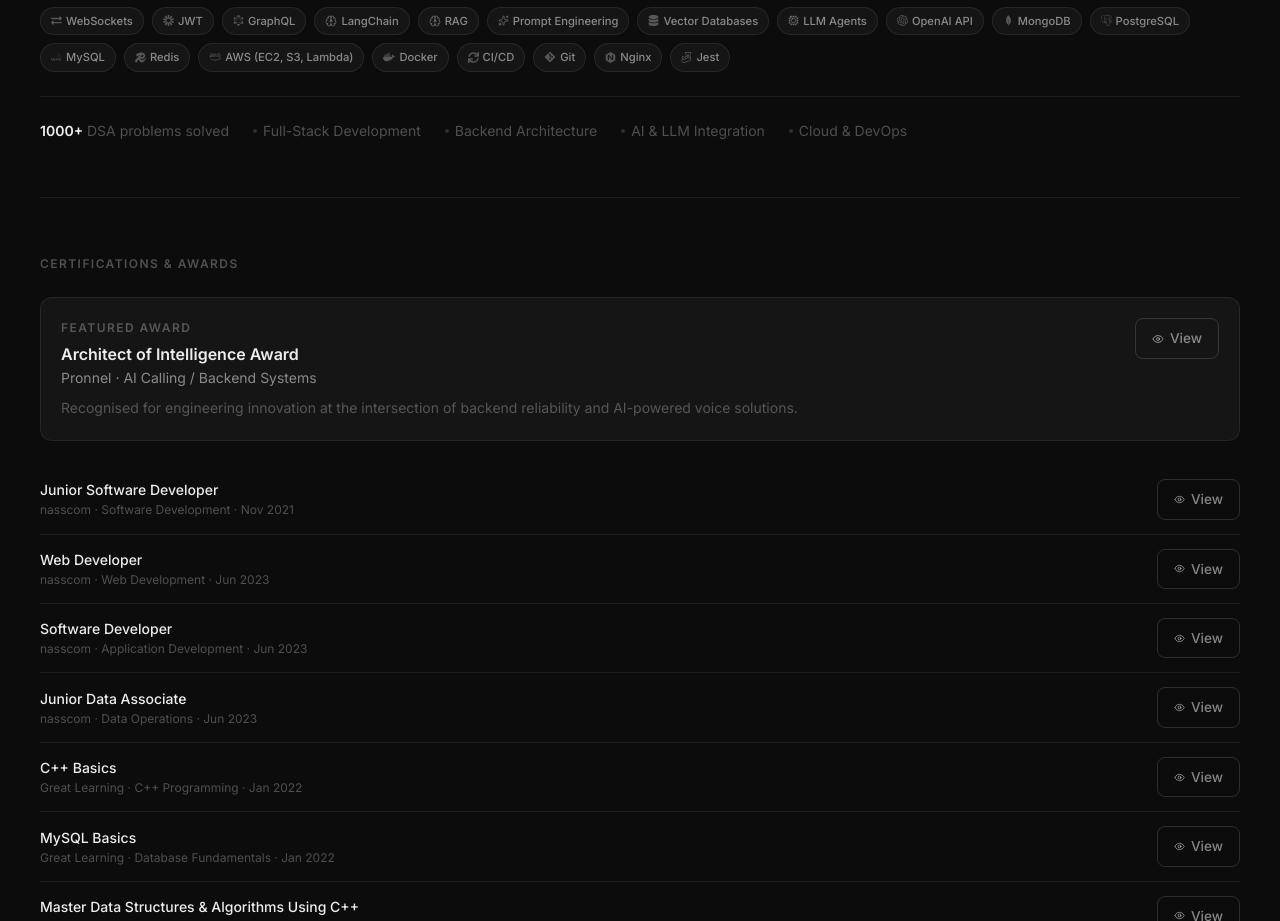
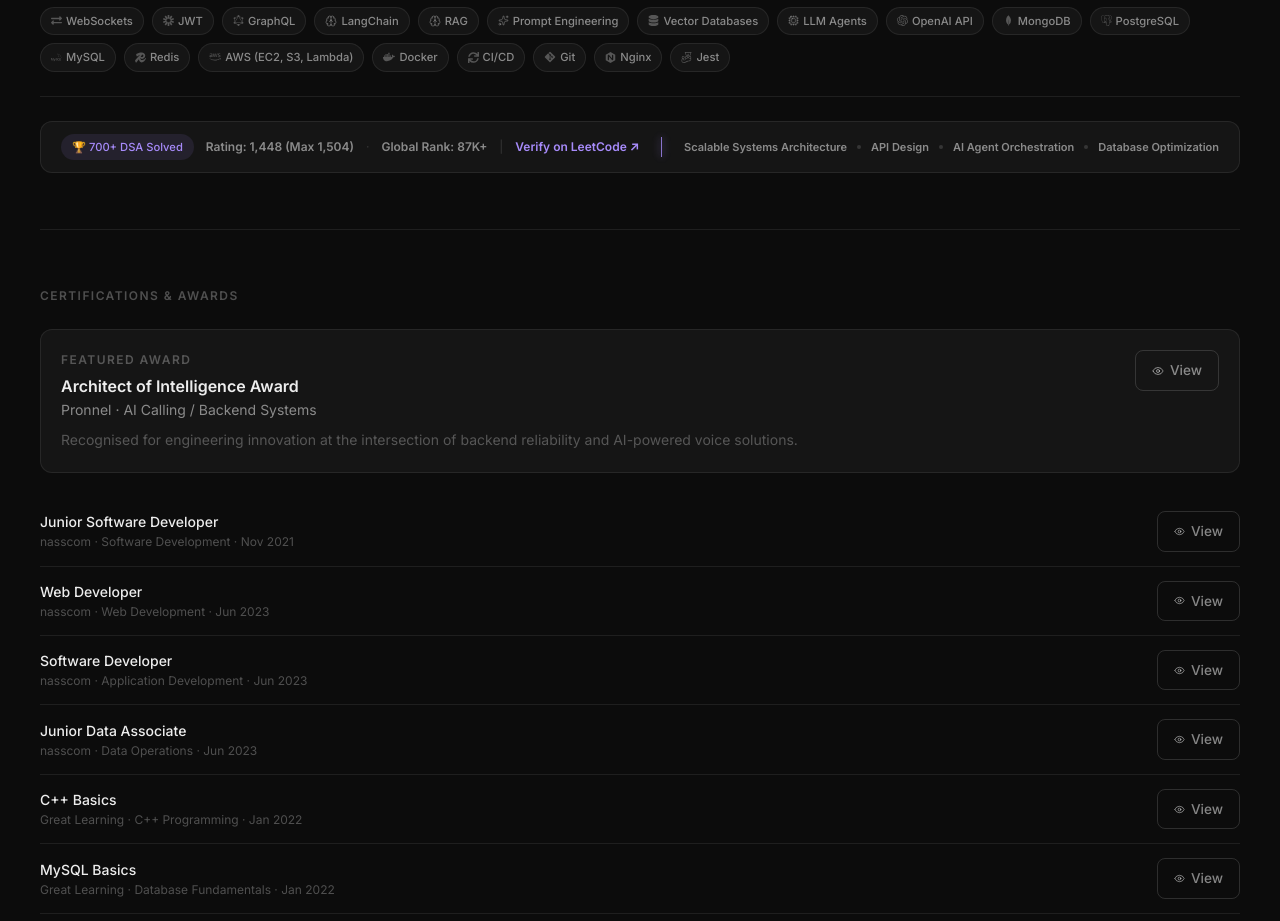
Before and after one commit to Amarjeetkumar123/amarjeet-portfolio, a Next.js app: page / in a window 1280 px wide. Shown: the part 2533-3454 px from the top of the page. Built offline with nearby package versions, Linux system fonts and the light colour scheme.

Commit message:
feat: replace basic stats strip with enhanced, interactive LeetCode achievement and engineering focus section

```diff
--- a/src/components/skills-section.tsx
+++ b/src/components/skills-section.tsx
@@ -128,21 +128,48 @@ export function SkillsSection() {
           })}
         </motion.div>
 
-        {/* Extra stat row */}
+        {/* Compact Achievement & Competencies Strip */}
         <motion.div variants={staggerItem} className="divider" />
         <motion.div
           variants={staggerItem}
-          className="flex flex-wrap items-center gap-x-6 gap-y-2 text-sm text-[var(--fg-3)]"
+          className="flex flex-col lg:flex-row justify-between items-center gap-4 rounded-xl border border-[var(--border)] bg-[var(--surface)] px-5 py-3 text-xs text-[var(--fg-3)] transition-all duration-300 hover:border-[var(--border-2)] hover:shadow-md hover:shadow-[var(--accent-dim)]"
         >
-          <span>
-            <span className="font-semibold text-[var(--fg)]">1000+</span> DSA problems solved
-          </span>
-          {portfolio.focusAreas.map((a) => (
-            <span key={a} className="flex items-center gap-1.5">
-              <span className="size-1 rounded-full bg-[var(--border-2)]" />
-              {a}
+          {/* Left: Leetcode Achievements */}
+          <div className="flex flex-wrap items-center gap-x-3 gap-y-1.5 justify-center lg:justify-start">
+            <span className="pill pill-accent font-semibold select-none text-[10px]">
+              🏆 700+ DSA Solved
             </span>
-          ))}
+            <span className="font-semibold text-[var(--fg-2)]">
+              Rating: 1,448 (Max 1,504)
+            </span>
+            <span className="hidden sm:inline text-[var(--border-2)]">·</span>
+            <span className="font-semibold text-[var(--fg-2)]">
+              Global Rank: 87K+
+            </span>
+            <span className="hidden sm:inline text-[var(--border-2)]">|</span>
+            <a
+              href={portfolio.socials.find((s) => s.label === "LeetCode")?.href || "#"}
+              target="_blank"
+              rel="noreferrer"
+              className="text-[var(--accent)] hover:underline font-semibold flex items-center gap-0.5"
+            >
+              Verify on LeetCode ↗
+            </a>
+          </div>
+
+          {/* Center: Vertical Divider Line */}
+          <div className="hidden lg:block h-5 w-px bg-[var(--accent)] shadow-[0_0_8px_var(--accent)] opacity-80" aria-hidden />
+
+          {/* Right: Core Engineering Focus Areas */}
+          <div className="flex flex-wrap items-center gap-x-2.5 gap-y-1 justify-center lg:justify-end text-[var(--fg-2)] font-semibold text-[11px]">
+            <span>Scalable Systems Architecture</span>
+            <span className="size-1 rounded-full bg-[var(--border-2)]" />
+            <span>API Design</span>
+            <span className="size-1 rounded-full bg-[var(--border-2)]" />
+            <span>AI Agent Orchestration</span>
+            <span className="size-1 rounded-full bg-[var(--border-2)]" />
+            <span>Database Optimization</span>
+          </div>
         </motion.div>
       </motion.div>
     </Section>
```
